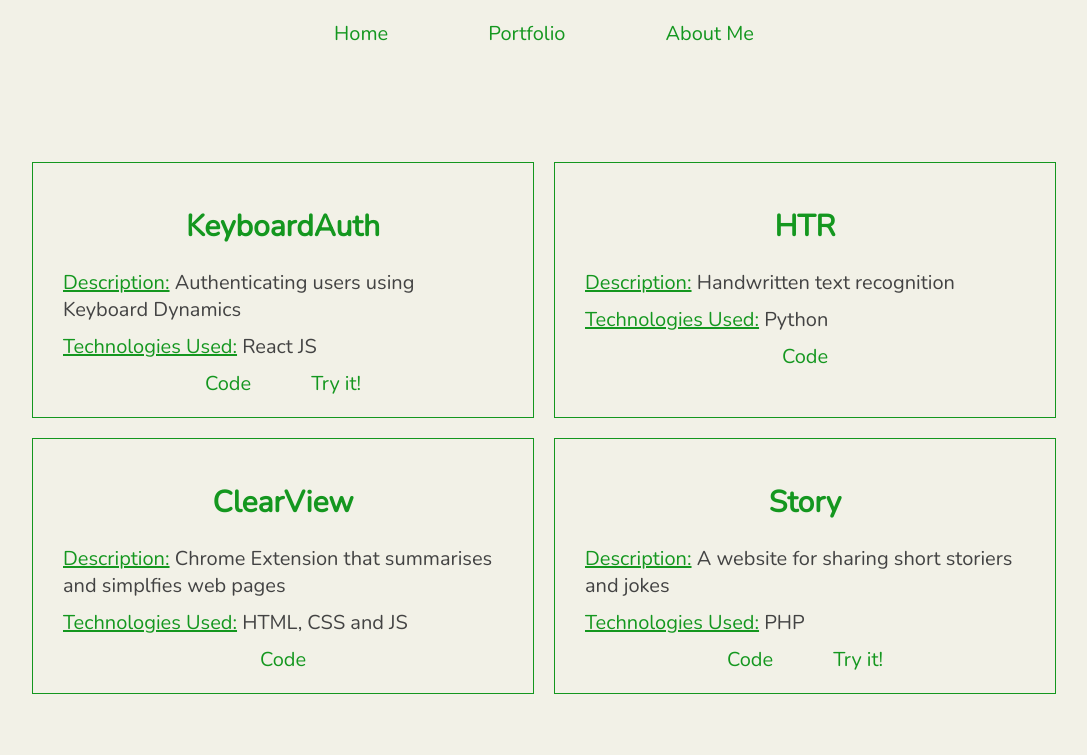
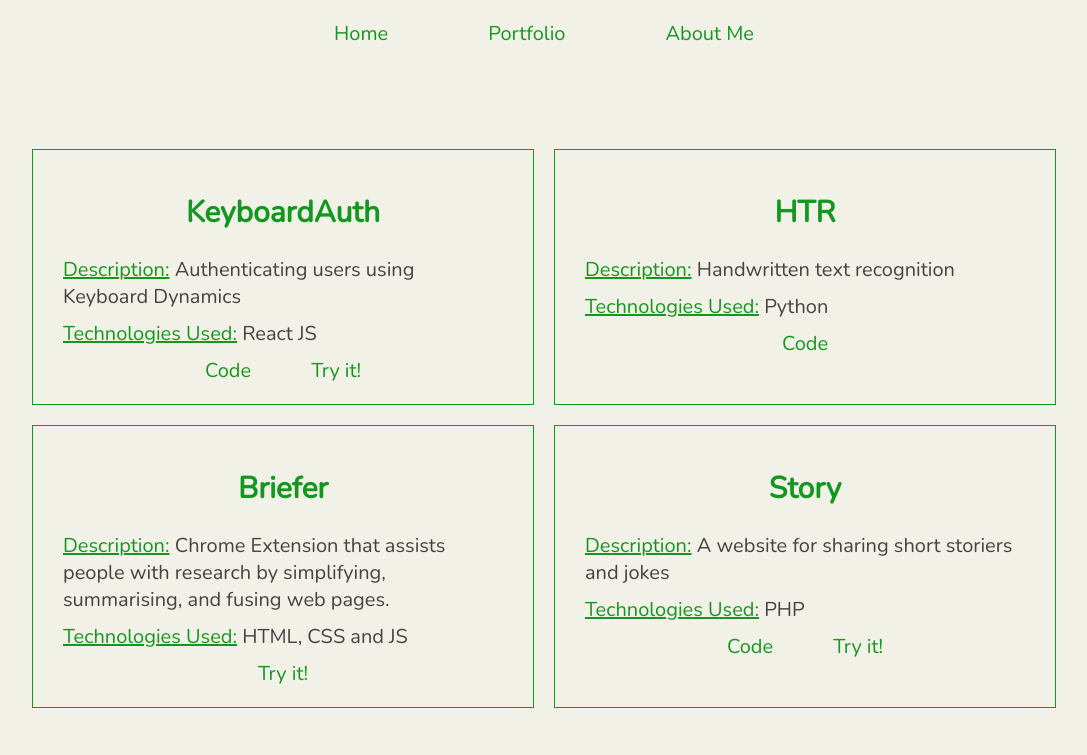
Before and after one commit to HikariLight/Portfolio, a Gatsby site: page /portfolio in a window 1280 px wide. Shown: the top 755 px of the page, without its empty margins (96-1183 px from the left). Built offline with nearby package versions, Linux system fonts and the light colour scheme; Gatsby itself is replaced by a stand-in of ours.

Commit message:
Added Briefer website link

```diff
--- a/src/components/ProjectCard.js
+++ b/src/components/ProjectCard.js
@@ -10,7 +10,7 @@
                 <li><span className = "greenText underlinedText">Technologies Used:</span> {tech}</li>
             </ul>
 
-            <a className="greenText" href = {link}>Code</a>
+            { link && <a className="greenText" href = {link}>Code</a>}
             { tryLink && <a className="greenText" href = {tryLink}>Try it!</a>}
         </section>
   )
--- a/src/pages/portfolio.js
+++ b/src/pages/portfolio.js
@@ -10,9 +10,8 @@
       <div className="gridContainer">
         <ProjectCard name="KeyboardAuth" description="Authenticating users using Keyboard Dynamics" tech="React JS" link="https://github.com/HikariLight/KeyboardAuth" tryLink="https://keyboardauth.netlify.app"></ProjectCard>
         <ProjectCard name="HTR" description="Handwritten text recognition" tech="Python" link="https://github.com/HikariLight/HTR"></ProjectCard>
-        <ProjectCard name="ClearView" description="Chrome Extension that summarises and simplfies web pages" tech="HTML, CSS and JS" link="#"></ProjectCard>
+        <ProjectCard name="Briefer" description="Chrome Extension that assists people with research by simplifying, summarising, and fusing web pages." tech="HTML, CSS and JS" tryLink="https://briefer.netlify.app"></ProjectCard>
         <ProjectCard name="Story" description="A website for sharing short storiers and jokes" tech="PHP" link="https://github.com/HikariLight/Story" tryLink="https://story-hikarilight.herokuapp.com/"></ProjectCard>
-
       </div>
     </Layout>
   )
```
